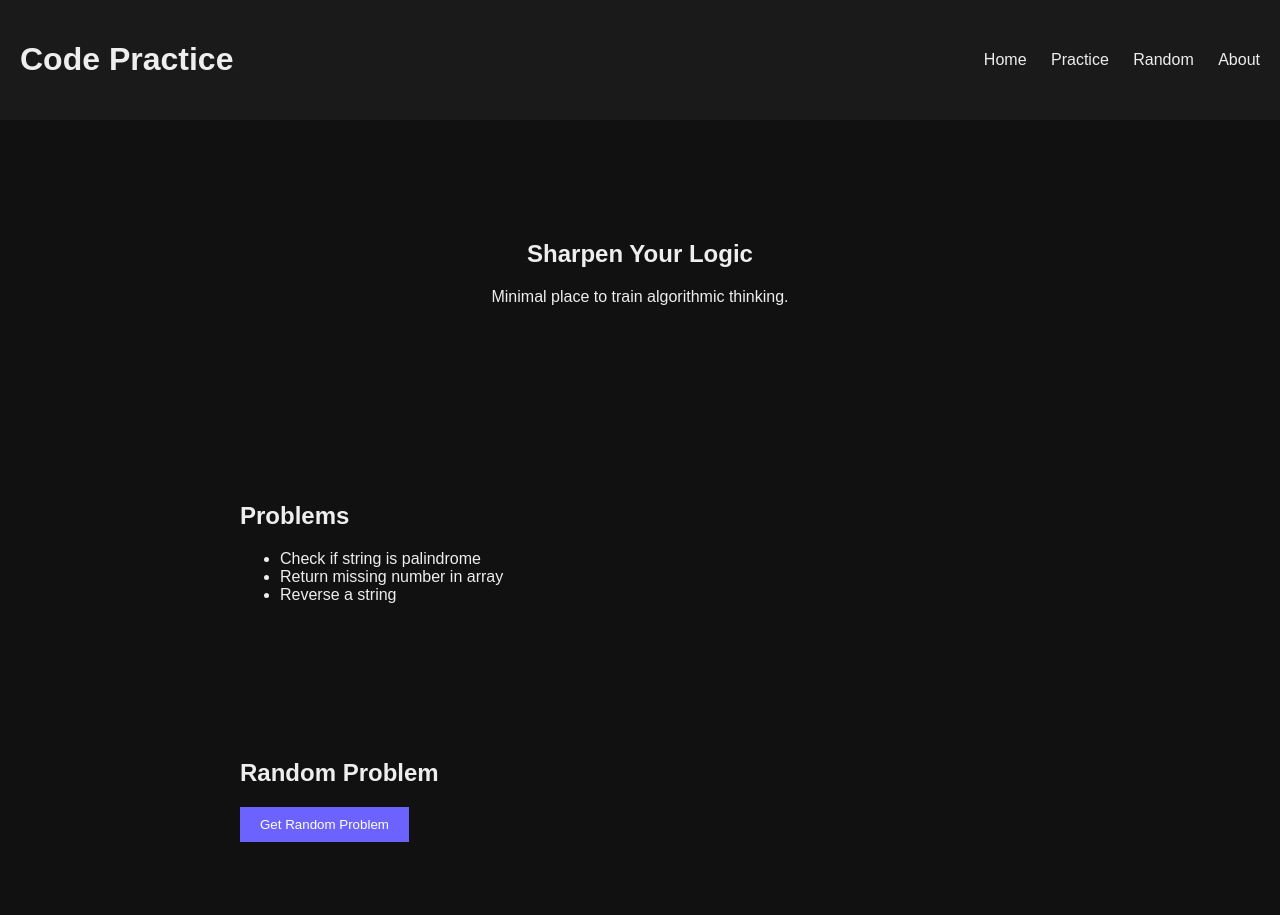
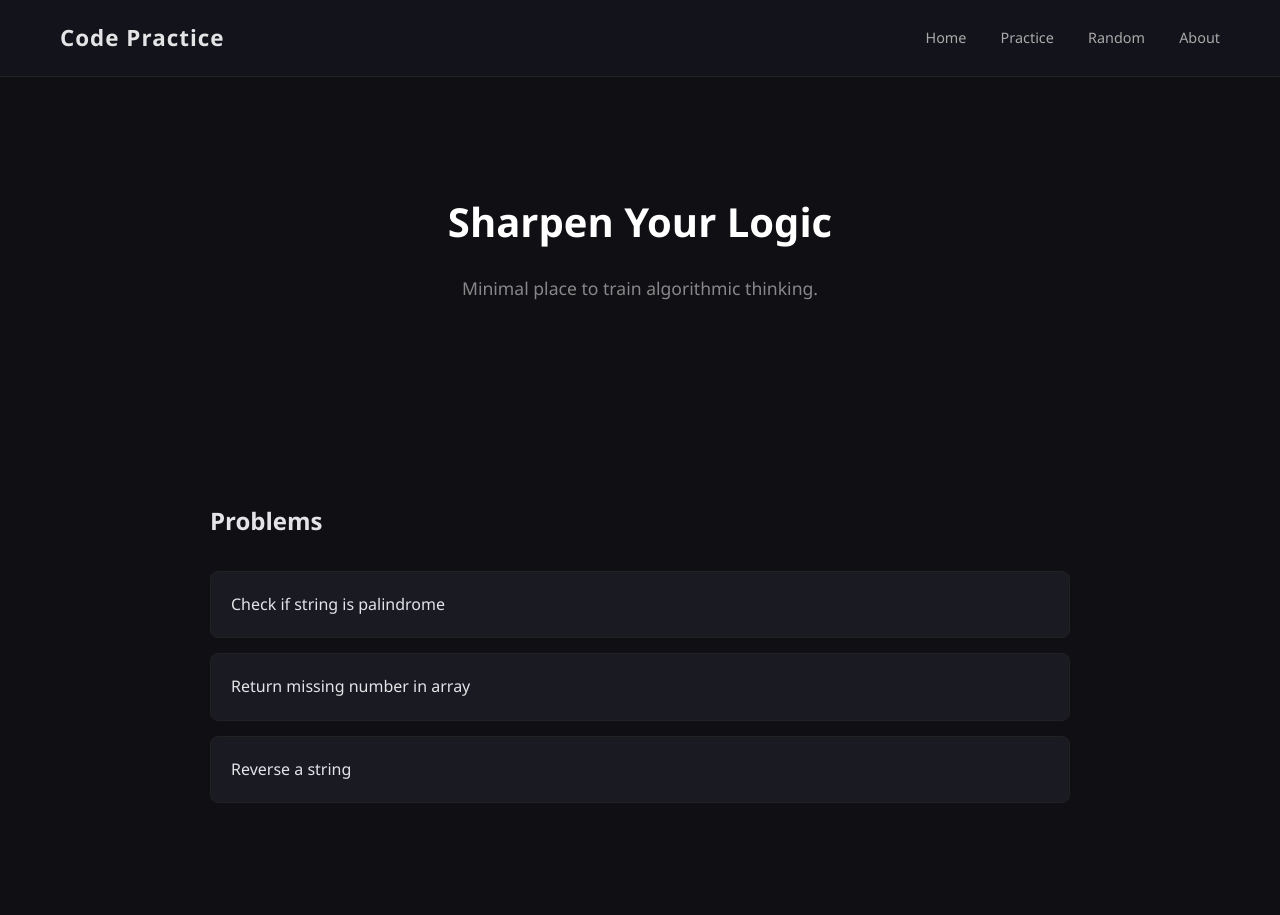
Before and after one commit to ajgixin3-del/CodeLab, a plain HTML site: page index.html in a window 1280 px wide. Shown: the top 915 px of the page. Drawn offline with Linux system fonts and the light colour scheme.

Commit message:
advanced changes

```diff
--- /dev/null
+++ b/app.js
@@ -0,0 +1,15 @@
+const problems = [
+  "Check if string is palindrome",
+  "Return missing number in array",
+  "Reverse a string",
+  "Find the maximum number",
+  "Count vowels in a string",
+];
+
+const button = document.getElementById("randomBtn");
+const output = document.getElementById("randomOutput");
+
+button.addEventListener("click", function () {
+  const randomIndex = Math.floor(Math.random() * problems.length);
+  output.textContent = problems[randomIndex];
+});
--- a/index.html
+++ b/index.html
@@ -46,6 +46,6 @@
       <p>© 2026 Code Practice</p>
     </footer>
 
-    <script src="script.js"></script>
+    <script src="app.js"></script>
   </body>
 </html>
--- a/style.css
+++ b/style.css
@@ -1,53 +1,119 @@
+* {
+  margin: 0;
+  padding: 0;
+  box-sizing: border-box;
+}
+
+html {
+  scroll-behavior: smooth;
+}
+
 body {
-  margin: 0;
-  font-family: Arial, sans-serif;
-  background-color: #111;
-  color: #eee;
+  padding-top: 90px;
+  font-family: "Segoe UI", sans-serif;
+  background: #0f0f14;
+  color: #e4e4e7;
+  line-height: 1.6;
 }
 
 header {
+  position: fixed;
+  top: 0;
+  left: 0;
+  width: 100%;
   display: flex;
   justify-content: space-between;
   align-items: center;
-  padding: 20px;
-  background: #1a1a1a;
+  padding: 20px 60px;
+  background: rgba(21, 21, 28, 0.9);
+  backdrop-filter: blur(8px);
+  border-bottom: 1px solid #222;
+  z-index: 1000;
+}
+
+header h1 {
+  font-size: 1.4rem;
+  letter-spacing: 1px;
 }
 
 nav a {
-  color: #eee;
+  color: #aaa;
   text-decoration: none;
-  margin-left: 20px;
+  margin-left: 30px;
+  font-size: 0.9rem;
+  transition: 0.3s ease;
 }
 
 nav a:hover {
-  color: #6c63ff;
+  color: #7c5cff;
+}
+
+section {
+  padding: 100px 20px;
+  max-width: 900px;
+  margin: auto;
 }
 
 .hero {
-  padding: 100px 20px;
   text-align: center;
 }
 
-section {
-  padding: 60px 20px;
-  max-width: 800px;
-  margin: auto;
+.hero h2 {
+  font-size: 2.5rem;
+  margin-bottom: 20px;
+  color: white;
 }
 
-button {
-  padding: 10px 20px;
-  background: #6c63ff;
-  border: none;
-  color: white;
-  cursor: pointer;
+.hero p {
+  color: #888;
+  font-size: 1.1rem;
 }
 
-button:hover {
-  opacity: 0.8;
+ul {
+  list-style: none;
+  margin-top: 30px;
+}
+
+li {
+  background: #1a1a23;
+  padding: 20px;
+  margin-bottom: 15px;
+  border-radius: 8px;
+  border: 1px solid #222;
+  transition: 0.3s ease;
+}
+
+li:hover {
+  transform: translateY(-4px);
+  border-color: #7c5cff;
 }
 
 footer {
   text-align: center;
-  padding: 20px;
-  background: #1a1a1a;
+  padding: 40px 20px;
+  background: #15151c;
+  border-top: 1px solid #222;
+  color: #666;
+  font-size: 0.9rem;
 }
+
+#random {
+  text-align: center;
+}
+
+button {
+  margin-top: 30px;
+  padding: 12px 28px;
+  background: #7c5cff;
+  border: none;
+  border-radius: 6px;
+  color: white;
+  font-size: 0.95rem;
+  cursor: pointer;
+  transition: 0.3s ease;
+}
+
+button:hover {
+  transform: translateY(-3px);
+  box-shadow: 0 10px 25px rgba(124, 92, 255, 0.3);
+}
```
